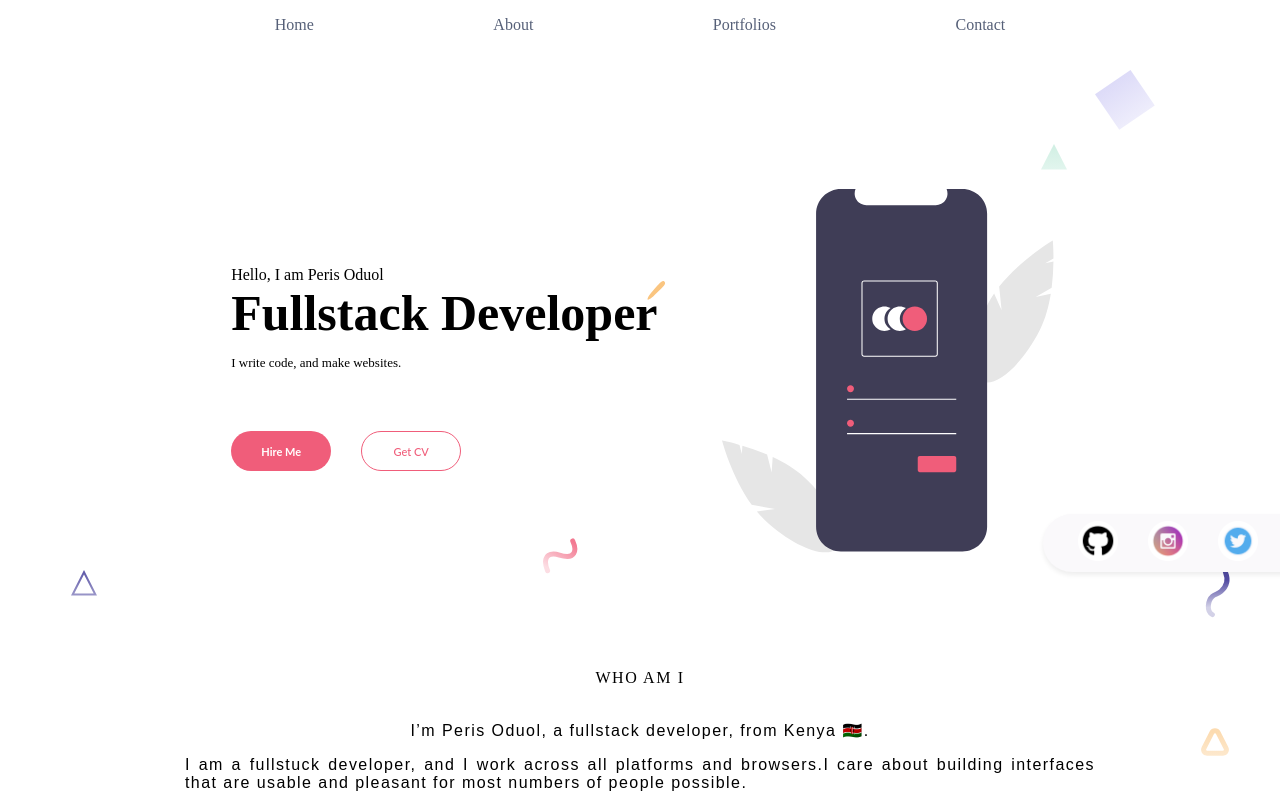
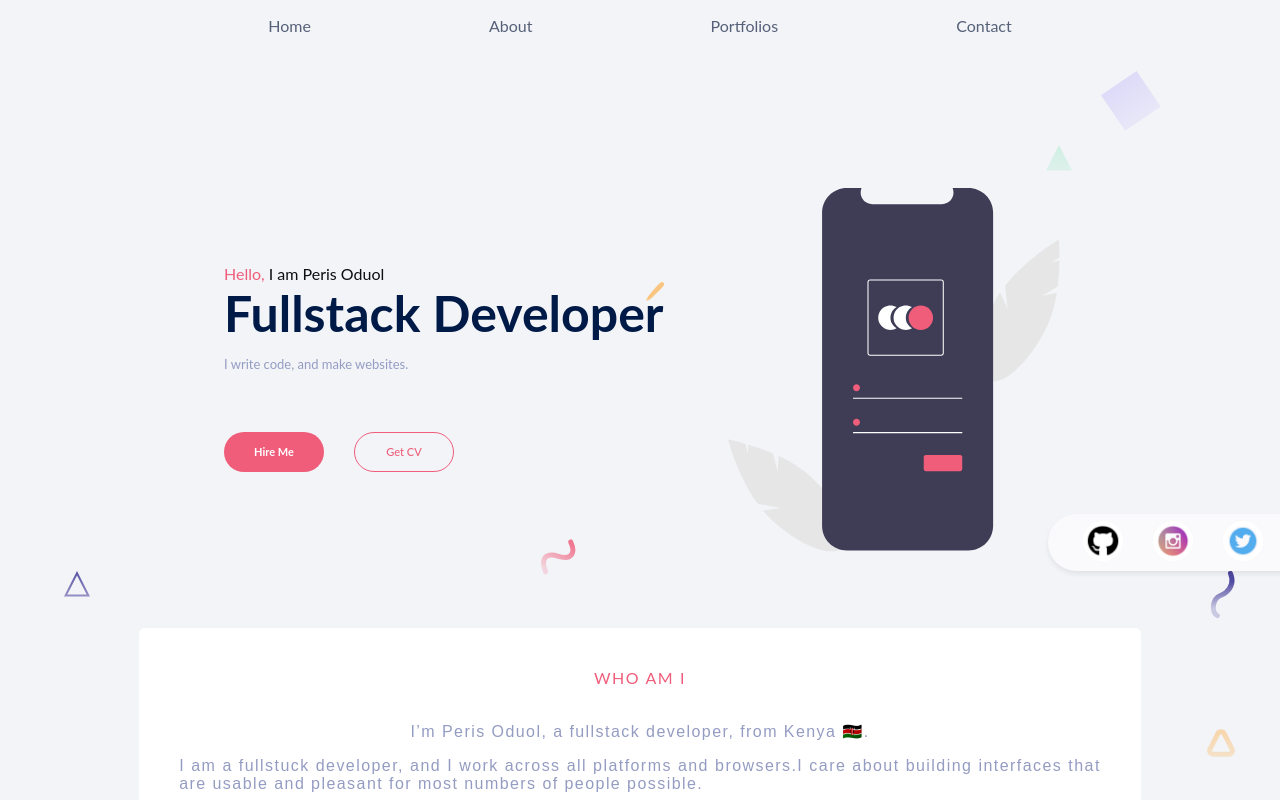
Before and after one commit to sawe-daisy/portfolio-, an Angular app: page /biotree in a window 1280 px wide. Shown: the top 800 px of the page. Built offline with nearby package versions, Linux system fonts and the light colour scheme.

Commit message:
adding styles

```diff
--- a/src/styles.css
+++ b/src/styles.css
@@ -1 +1,53 @@
 /* You can add global styles to this file, and also import other style files */
+
+body {
+    margin: 0;
+    padding: 0;
+    background-color: #F2F4F8;
+    font-family: 'Lato', sans-serif;
+    overflow-x: hidden;
+  }
+
+  .color-background {
+    color: #F2F4F8;
+  }
+
+  .color-rock-blue {
+    color: #949CC2;
+  }
+
+  .color-humming-bird {
+    color: #D0EFE3;
+  }
+
+  .color-dark-pink {
+    color: #F05D7A;
+  }
+
+  .color-prussian-blue {
+    color: #001A47;
+  }
+
+  .color-midnight-blue {
+    color: #2D258D;
+  }
+
+  .color-sapphire {
+    color: #140B6E;
+  }
+
+  .color-coral-tree {
+    color: #B47069;
+  }
+
+  .color-pink-swan {
+    color: #BCAFB6;
+  }
+
+  .color-woody-brown {
+    color: #594848;
+  }
+
+  .color-black-russian {
+    color: #0F0E12;
+  }
```
